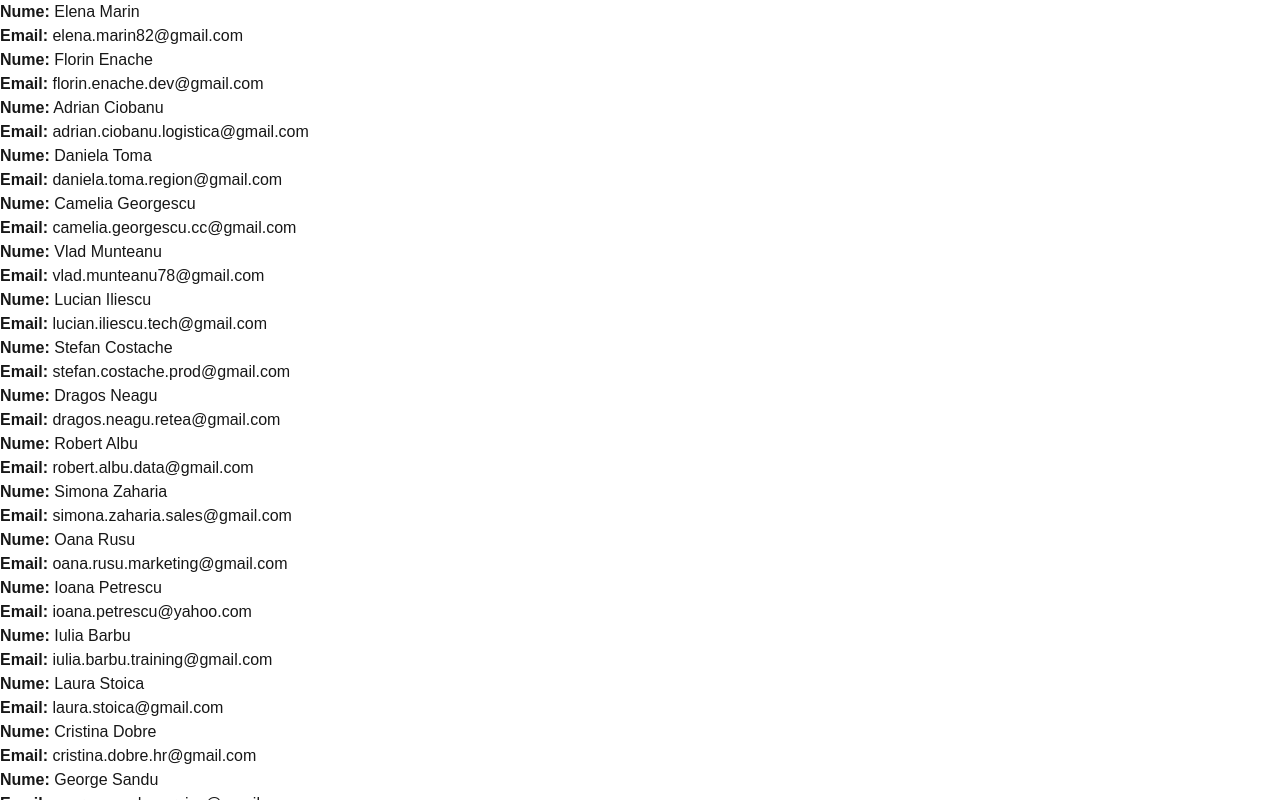
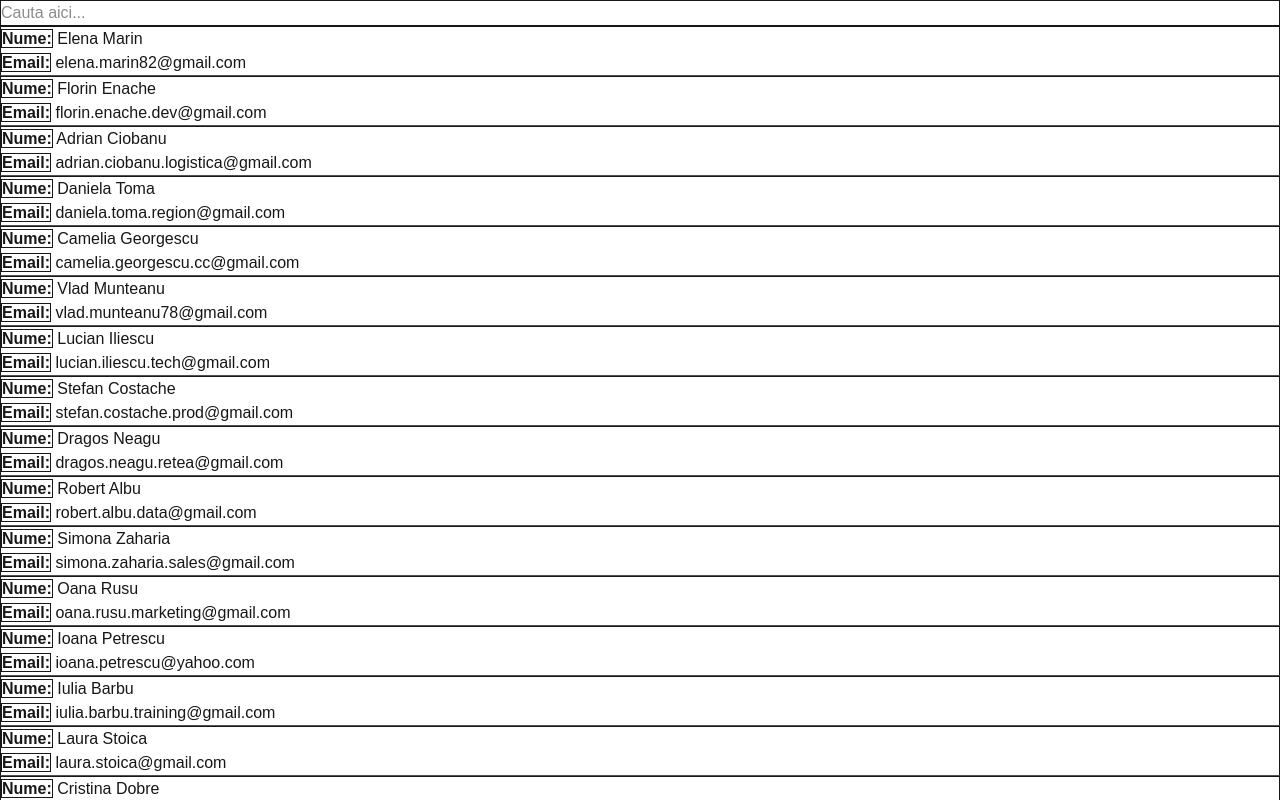
Before and after one commit to LaviniaRusu/next-project, a Next.js app: page / in a window 1280 px wide. Shown: the top 800 px of the page. Built offline with nearby package versions, Linux system fonts and the light colour scheme; no server answers.

Commit message:
Search si NavBar- in lucru :))

```diff
--- a/package.json
+++ b/package.json
@@ -10,6 +10,7 @@
   },
   "dependencies": {
     "axios": "^1.8.4",
+    "lucide-react": "^0.488.0",
     "next": "15.3.0",
     "react": "^19.0.0",
     "react-dom": "^19.0.0"
--- /dev/null
+++ b/src/app/NavBar.tsx
@@ -0,0 +1,15 @@
+import SearchInput from "./SearchInput";
+
+interface Props {
+  onSearch: (searchText: string) => void;
+}
+
+const NavBar = ({ onSearch }: Props) => {
+  return (
+    <div className="center">
+      <SearchInput onSearch={onSearch} />
+    </div>
+  );
+};
+
+export default NavBar;
--- /dev/null
+++ b/src/app/SearchInput.tsx
@@ -0,0 +1,24 @@
+import React, { useRef } from "react";
+
+interface Props {
+  onSearch: (searchText: string) => void;
+}
+
+const SearchInput = ({ onSearch }: Props) => {
+  const ref = useRef<HTMLInputElement>(null);
+
+  const handleSubmit = (event: React.FormEvent) => {
+    event.preventDefault();
+    if (ref.current) onSearch(ref.current.value);
+  };
+
+  return (
+    <div>
+      <form onSubmit={handleSubmit} className="flex items-center border w-full">
+        <input ref={ref} type="text" placeholder="Cauta aici..." />
+      </form>
+    </div>
+  );
+};
+
+export default SearchInput;
--- a/src/app/page.tsx
+++ b/src/app/page.tsx
@@ -2,6 +2,9 @@
 
 import axios from "axios";
 import { useEffect, useState } from "react";
+import { LoaderCircle } from "lucide-react";
+import SearchInput from "./SearchInput";
+import NavBar from "./NavBar";
 
 interface User {
   id: number;
@@ -12,17 +15,21 @@ interface User {
 export default function Home() {
   const [users, setUsers] = useState<User[]>([]);
   const [error, setError] = useState("");
+  const [isLoading, setLoading] = useState(false);
 
   useEffect(() => {
     const loadData = async () => {
+      setLoading(true);
       try {
         const res = await axios.get<{ users: User[] }>(
           `${process.env.NEXT_PUBLIC_BASE_URL}/api/mock`
         );
         console.log("result", res.data.users);
         setUsers(res.data.users);
+        setLoading(false);
       } catch (err: any) {
         setError(err.message || "Eroare necunoscută");
+        setLoading(false);
         console.error("Eroare axios:", err);
       }
     };
@@ -32,17 +39,23 @@ export default function Home() {
 
   return (
     <div>
+      {/* !!!!!!!!!!!!!!!!!!!!!!!!!!!! */}
+      {/* aici am ramas :))) */}
+      {/* !!!!!!!!!!!!!!!!!!!!!!!!!!!!!!!! */}
+      <NavBar />
+
       {error && <div>{`Eroare: ${error}`}</div>}
+      {isLoading && <LoaderCircle className="tailwind animate-spin" />}
       {users.map((user) => (
-        <div key={user.id}>
+        <div key={user.id} className="border border-b-neutral-600 ">
           <p>
-            <strong>Nume:</strong> {user.name}
+            <strong className="border ">Nume:</strong> {user.name}
           </p>
           <p>
-            <strong>Email:</strong> {user.email}
+            <strong className="border">Email:</strong> {user.email}
           </p>
         </div>
-      ))}{" "}
+      ))}
     </div>
   );
 }
```
Also changed, not shown: 1 other file (tests, documents, lock files or other folders).
